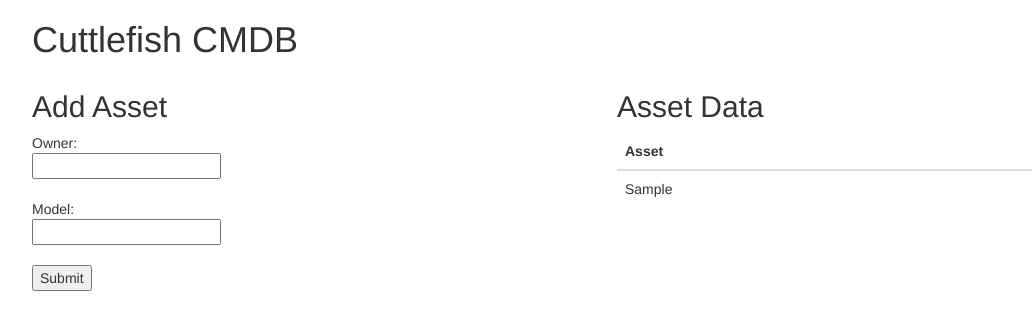
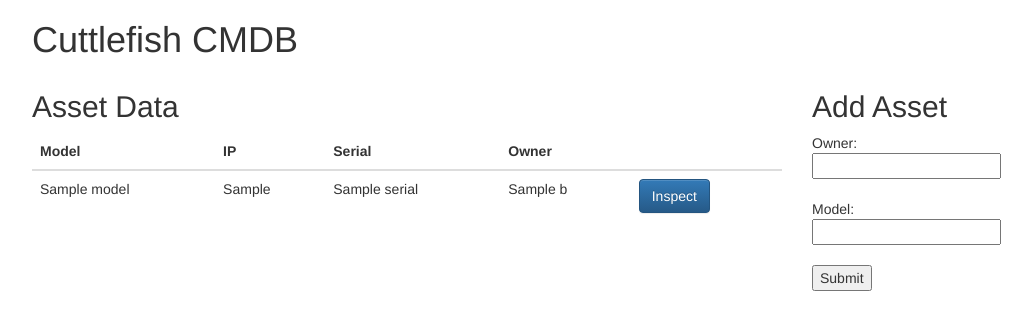
Before and after one commit to tsaoman/cuttlefish-cmdb, a Flask app: template templates/index.html in a window 1280 px wide. Shown: the top 330 px of the page, without its empty margins (38-1070 px from the left). Run offline with Flask 2, Linux system fonts and the light colour scheme; the template is opened without the code that fills it: most values are stand-ins (such as "Sample title", 1, 10 or a date in 2020); some libraries are stand-ins or nearby versions.

Commit message:
Styled table, added owner to table, added inspect feature

```diff
--- a/app.py
+++ b/app.py
@@ -20,7 +20,7 @@ graph = Graph(password="origami abase squander costive")
 @app.route('/')
 def index():
 
-    data = graph.data("MATCH (a:Asset) RETURN a")
+    data = graph.data("MATCH (b:Person)-[:OWNS]->(a:Asset) RETURN a,b")
 
     return render_template("index.html",data=data)
 
--- a/templates/index.html
+++ b/templates/index.html
@@ -22,11 +22,38 @@
 
 
   <div class="container">
+    <h1>Cuttlefish CMDB</h1>
+    <div class="row">
 
-  <h1>Cuttlefish CMDB</h1>
+      <div class="col-md-8">
+        <h2>Asset Data</h2>
 
-    <div class="row">
-      <div class="col-md-6">
+        <table class="table table-hover">
+          <thead>
+            <tr>
+              <th>Model</th>
+              <th>IP</th>
+              <th>Serial</th>
+              <th>Owner</th>
+              <th></th>
+            </tr>
+          </thead>
+          <tbody>
+            {% for row in data %}
+            <tr>
+              <td>{{ row['a']['model'] }}</td>
+              <td>{{ row['a']['ip'] }}</td>
+              <td>{{ row['a']['serial'] }}</td>
+              <td>{{ row['b']['name'] }}</td>
+              <td><a class="btn btn-primary" href="/api/return/asset/{{ row['a']['model'] }}" role="button">Inspect</a></td>
+            </tr>
+            {% endfor %}
+          </tbody>
+        </table>
+      </div> <!-- end col -->
+
+
+      <div class="col-md-4">
         <h2>Add Asset</h2>
 
           <form method="POST" action="{{ url_for('tx') }}">
@@ -40,30 +67,7 @@
 
           </form>
 
-      </div> <!-- end col1 -->
-
-      <div class="col-md-6">
-
-        <h2>Asset Data</h2>
-
-        <table class="table table-hover">
-          <thead>
-            <tr>
-              <th>Asset</th>
-            </tr>
-          </thead>
-          <tbody>
-
-            {% for row in data %}
-            <tr>
-              <td>{{ row['a'] }}</td>
-            </tr>
-            {% endfor %}
-
-          </tbody>
-        </table>
-
-      </div> <!-- end col2 -->
+      </div> <!-- end col -->
 
     </div><!-- end row -->
   </div><!-- end container -->
```
